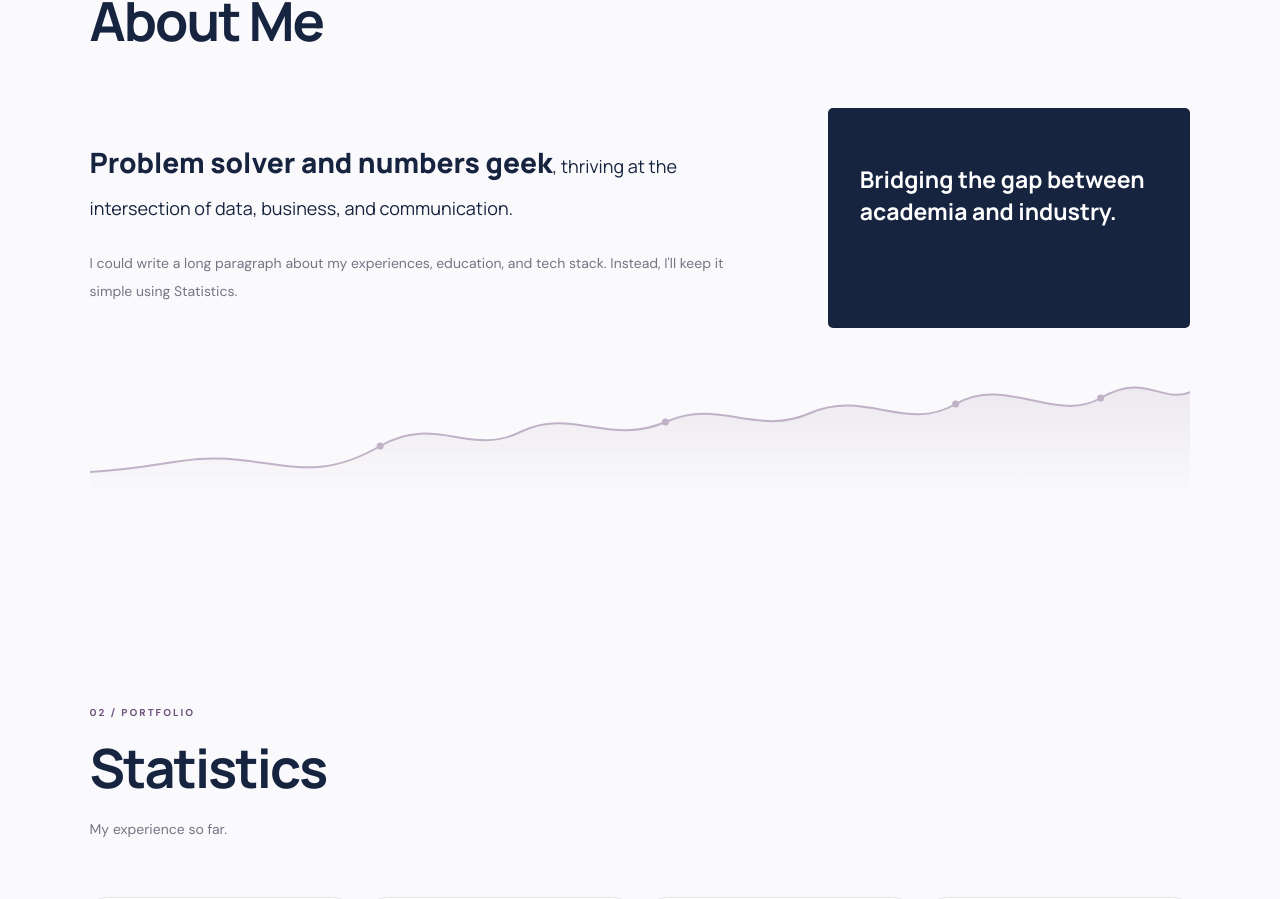
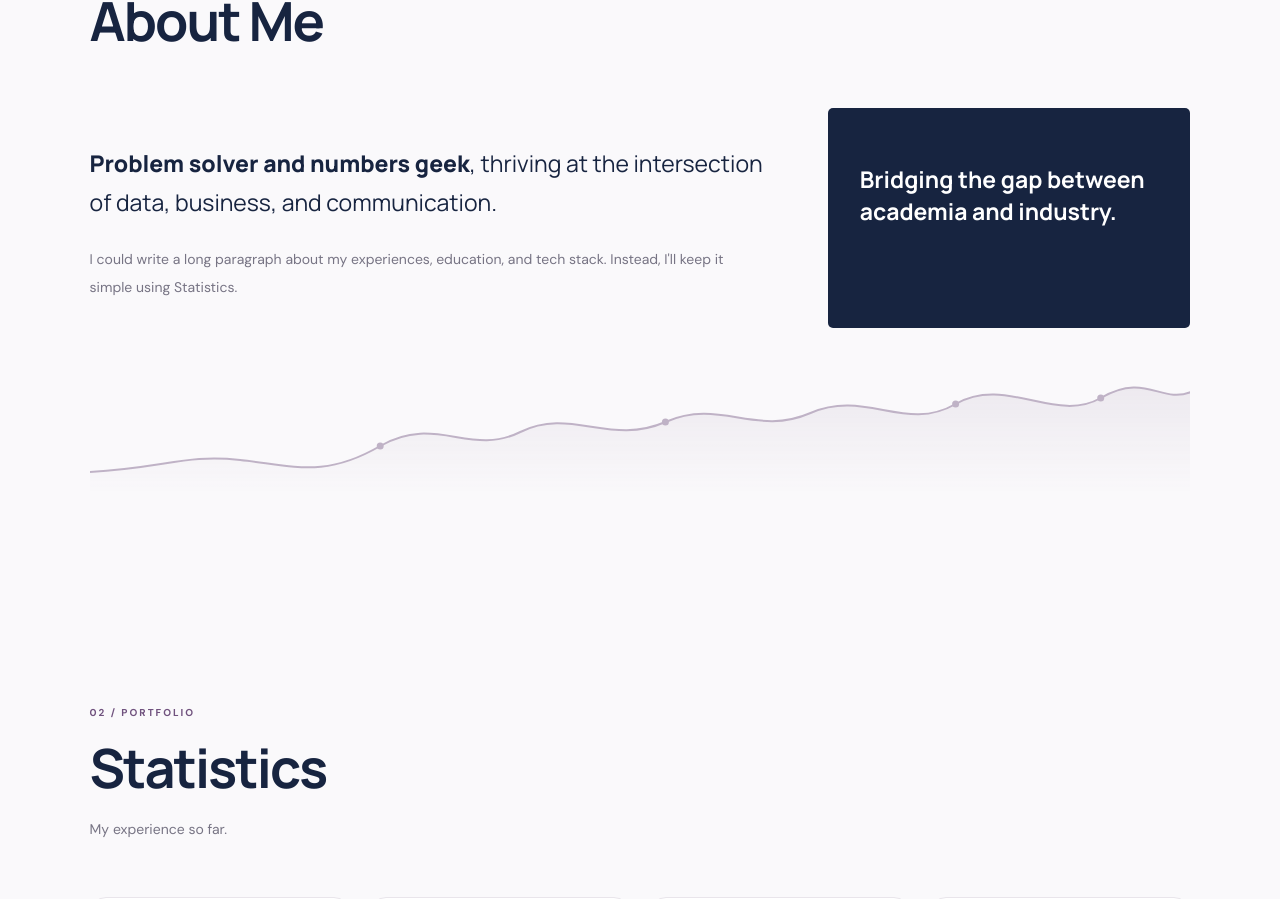
Before and after one commit to fotounshaqra/Analytics-Portfolio, a React (Vite) app: page / in a window 1280 px wide. Shown: the part 918-1817 px from the top of the page. Built offline with nearby package versions, Linux system fonts and the light colour scheme.

Commit message:
Refactor CSS selectors for large-copy class

```diff
--- a/src/index.css
+++ b/src/index.css
@@ -1062,14 +1062,13 @@ button {
   font-weight: 400;
   line-height: 1.7;
 }
-
-.about-copy .large-copy strong {
-  font-size: 28px;
+.large-copy strong {
+  font-size: inherit;
   font-weight: 800;
 }
 
-.about-copy .intro-normal {
-  font-size: 18px;
+.large-copy .intro-normal {
+  font-size: inherit;
   font-weight: 400;
 }
 
```
